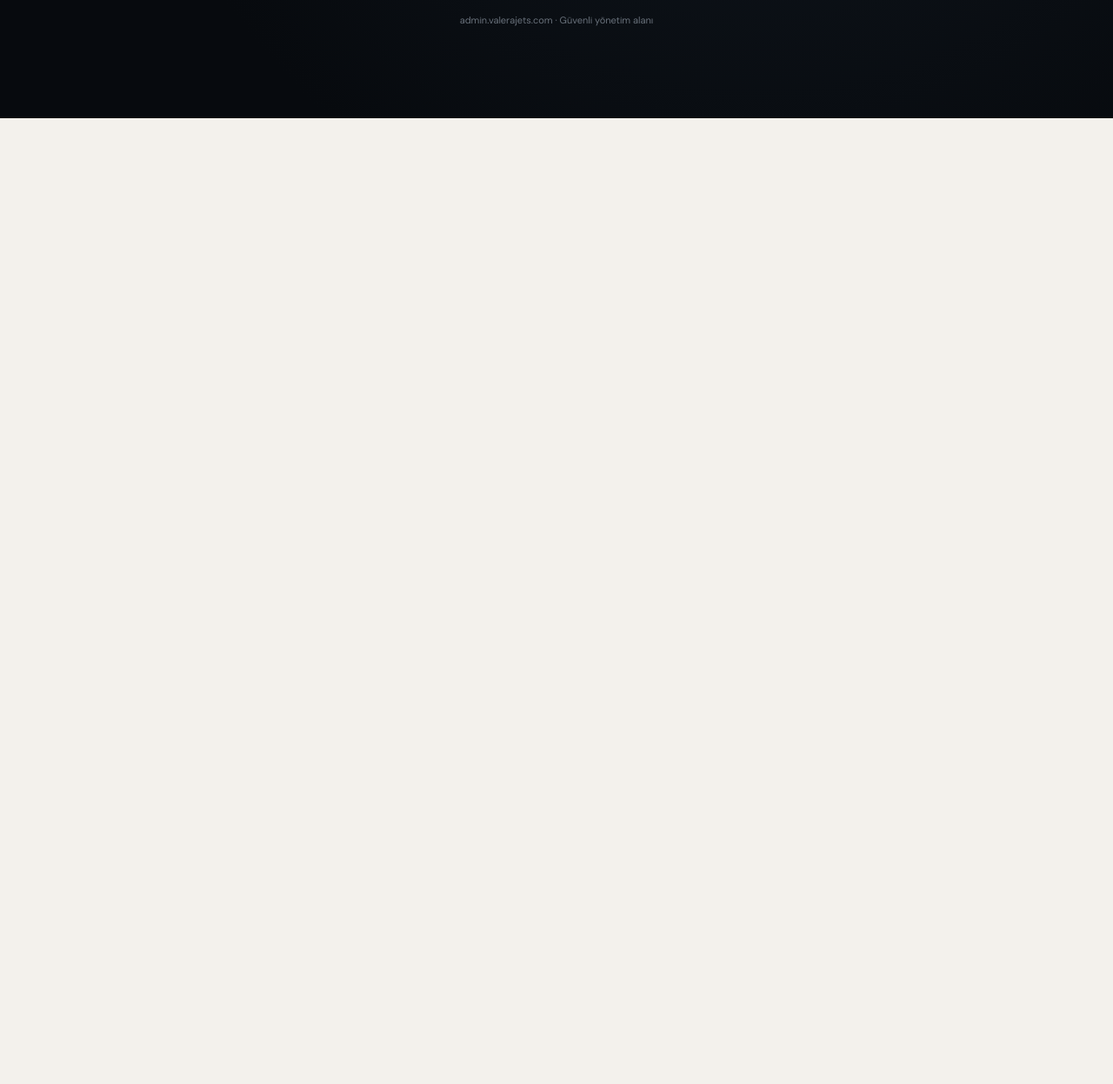
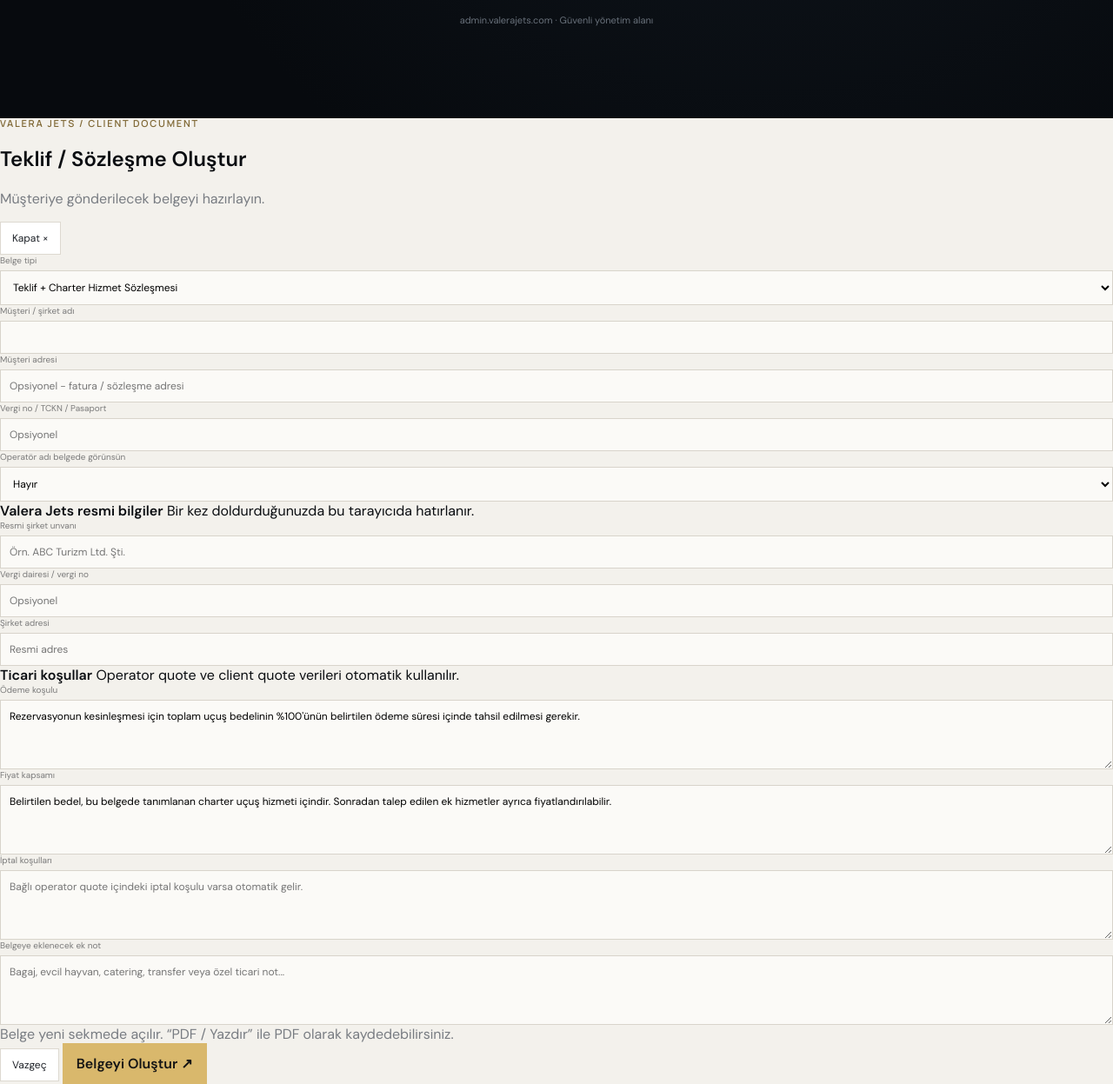
Before and after one commit to calisirilker1-collab/adminvalerajets, a plain HTML site: page index.html in a window 1280 px wide. Shown: the part 664-1911 px from the top of the page at 87% size. Before the commit the page ends 800 px from the top, so only its background shows below. Drawn offline with nearby package versions, Linux system fonts and the light colour scheme.

Commit message:
Add client document builder to CRM

```diff
--- a/index.html
+++ b/index.html
@@ -178,6 +178,108 @@
     </div>
   </section>
 
+  <div id="documentBuilderBackdrop" class="document-builder-backdrop" hidden></div>
+  <section id="documentBuilder" class="document-builder" aria-hidden="true">
+    <header class="document-builder-head">
+      <div>
+        <div class="eyebrow dark">VALERA JETS / CLIENT DOCUMENT</div>
+        <h2>Teklif / Sözleşme Oluştur</h2>
+        <p id="documentBuilderSubline" class="muted">Müşteriye gönderilecek belgeyi hazırlayın.</p>
+      </div>
+      <button id="closeDocumentBuilder" class="secondary-button" type="button">Kapat ×</button>
+    </header>
+
+    <form id="documentBuilderForm" class="document-builder-body">
+      <input type="hidden" name="quote_id">
+
+      <div class="document-builder-grid">
+        <label class="field">
+          <span>Belge tipi</span>
+          <select name="document_type">
+            <option value="proposal">Uçuş Teklifi</option>
+            <option value="agreement" selected>Teklif + Charter Hizmet Sözleşmesi</option>
+          </select>
+        </label>
+
+        <label class="field">
+          <span>Müşteri / şirket adı</span>
+          <input name="customer_name" required>
+        </label>
+
+        <label class="field full">
+          <span>Müşteri adresi</span>
+          <input name="customer_address" placeholder="Opsiyonel - fatura / sözleşme adresi">
+        </label>
+
+        <label class="field">
+          <span>Vergi no / TCKN / Pasaport</span>
+          <input name="customer_id" placeholder="Opsiyonel">
+        </label>
+
+        <label class="field">
+          <span>Operatör adı belgede görünsün</span>
+          <select name="show_operator">
+            <option value="no" selected>Hayır</option>
+            <option value="yes">Evet</option>
+          </select>
+        </label>
+
+        <div class="document-builder-divider full">
+          <strong>Valera Jets resmi bilgiler</strong>
+          <span>Bir kez doldurduğunuzda bu tarayıcıda hatırlanır.</span>
+        </div>
+
+        <label class="field">
+          <span>Resmi şirket unvanı</span>
+          <input name="seller_legal_name" placeholder="Örn. ABC Turizm Ltd. Şti.">
+        </label>
+
+        <label class="field">
+          <span>Vergi dairesi / vergi no</span>
+          <input name="seller_tax" placeholder="Opsiyonel">
+        </label>
+
+        <label class="field full">
+          <span>Şirket adresi</span>
+          <input name="seller_address" placeholder="Resmi adres">
+        </label>
+
+        <div class="document-builder-divider full">
+          <strong>Ticari koşullar</strong>
+          <span>Operator quote ve client quote verileri otomatik kullanılır.</span>
+        </div>
+
+        <label class="field full">
+          <span>Ödeme koşulu</span>
+          <textarea name="payment_terms">Rezervasyonun kesinleşmesi için toplam uçuş bedelinin %100'ünün belirtilen ödeme süresi içinde tahsil edilmesi gerekir.</textarea>
+        </label>
+
+        <label class="field full">
+          <span>Fiyat kapsamı</span>
+          <textarea name="price_scope">Belirtilen bedel, bu belgede tanımlanan charter uçuş hizmeti içindir. Sonradan talep edilen ek hizmetler ayrıca fiyatlandırılabilir.</textarea>
+        </label>
+
+        <label class="field full">
+          <span>İptal koşulları</span>
+          <textarea name="cancellation_terms" placeholder="Bağlı operator quote içindeki iptal koşulu varsa otomatik gelir."></textarea>
+        </label>
+
+        <label class="field full">
+          <span>Belgeye eklenecek ek not</span>
+          <textarea name="additional_terms" placeholder="Bagaj, evcil hayvan, catering, transfer veya özel ticari not..."></textarea>
+        </label>
+      </div>
+
+      <div class="document-builder-actions">
+        <span class="muted">Belge yeni sekmede açılır. “PDF / Yazdır” ile PDF olarak kaydedebilirsiniz.</span>
+        <div>
+          <button id="cancelDocumentBuilder" class="secondary-button" type="button">Vazgeç</button>
+          <button class="primary-button" type="submit">Belgeyi Oluştur ↗</button>
+        </div>
+      </div>
+    </form>
+  </section>
+
   <script src="https://cdn.jsdelivr.net/npm/@supabase/supabase-js@2"></script>
   <script src="config.js"></script>
   <script src="app.js"></script>
```
